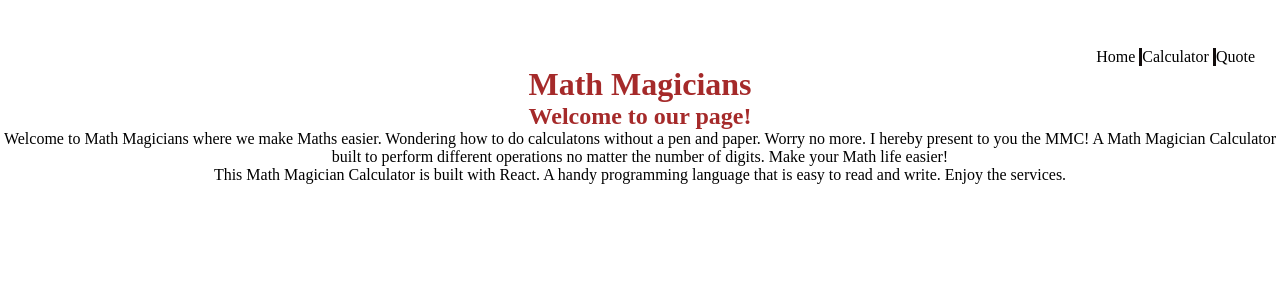
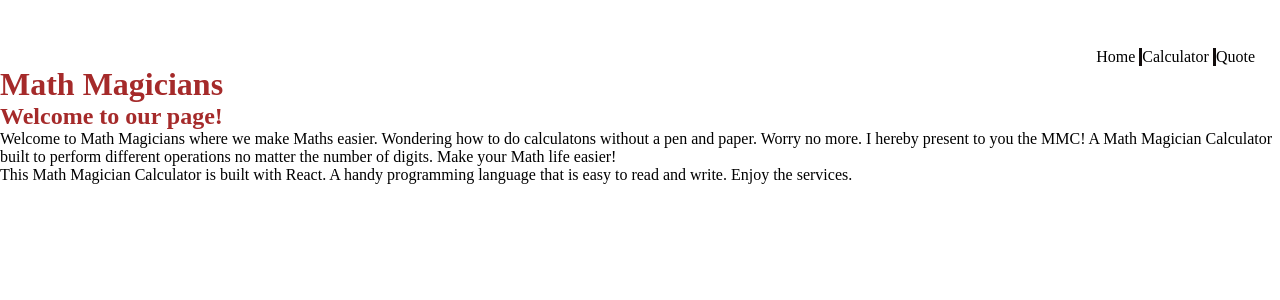
Before and after one commit to Graycemuthui/Calculator, a React (Create React App) app: page / in a window 1280 px wide. Shown: the top 300 px of the page. Built offline with nearby package versions, Linux system fonts and the light colour scheme.

Commit message:
fix linters

```diff
--- a/package.json
+++ b/package.json
@@ -18,7 +18,8 @@
     "start": "react-scripts start",
     "build": "react-scripts build",
     "test": "react-scripts test",
-    "eject": "react-scripts eject"
+    "eject": "react-scripts eject",
+    "lint": "eslint . --ext .js --fix"
   },
   "eslintConfig": {
     "extends": [
--- a/src/components/Navlinks/Home.css
+++ b/src/components/Navlinks/Home.css
@@ -1,11 +1,3 @@
-.home-section {
-  display: flex;
-  flex-direction: column;
-  justify-content: center;
-  align-content: center;
-  text-align: center;
-}
-
 .heading,
 .heading-text,
 .small-heading {
--- a/src/components/Navlinks/Home.js
+++ b/src/components/Navlinks/Home.js
@@ -1,3 +1,4 @@
+/* eslint linebreak-style: ["error", "windows"] */
 import './Home.css';
 
 function Home() {
--- a/src/components/Navlinks/Nav.js
+++ b/src/components/Navlinks/Nav.js
@@ -1,3 +1,4 @@
+/* eslint linebreak-style: ["error", "windows"] */
 import { Link } from 'react-router-dom';
 import './Nav.css';
 
--- a/src/components/calculator.js
+++ b/src/components/calculator.js
@@ -1,3 +1,4 @@
+/* eslint linebreak-style: ["error", "windows"] */
 /* eslint-disable jsx-a11y/label-has-associated-control */
 import { useState, React } from 'react';
 import calculate from '../logic/calculator';
```
Also changed, not shown: .eslintrc.json (deleted), 1 other file (tests, documents, lock files or other folders).
